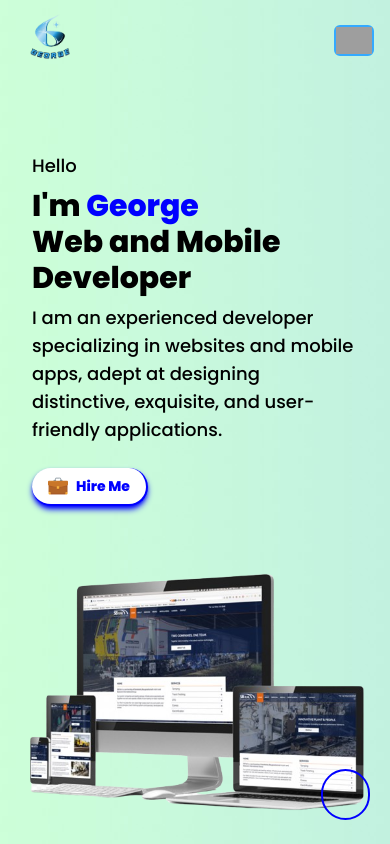
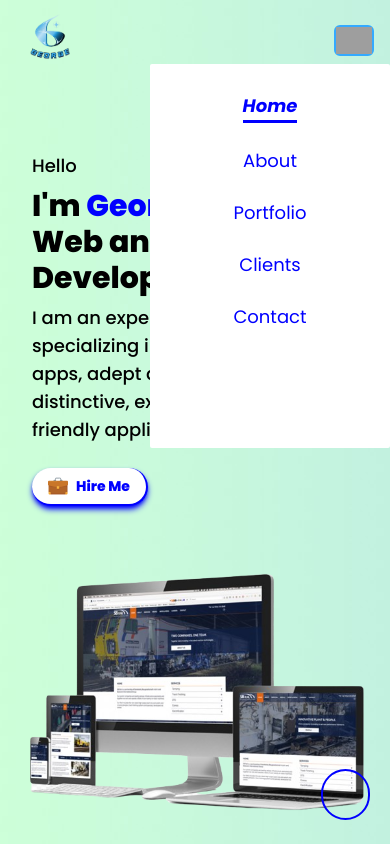
Before and after one commit to Georgechisom/georgeportfolio, a React (Create React App) app: page / in a window 390 px wide. Both pictures are taken after a click on the button 354 px from the left and 40 px from the top of the page. Shown: the top 844 px of the page. Built offline with nearby package versions, Linux system fonts and the light colour scheme; grey boxes are pictures that could not be loaded; some icons are missing.

Commit message:
portfolio updated

```diff
--- a/src/components/Contact/Contact.js
+++ b/src/components/Contact/Contact.js
@@ -14,7 +14,7 @@ import { Link } from 'react-scroll';
 const Contact = () => {
   return (
     <section className='max-w-screen-xl py-0 px-4 mx-auto w-full overflow-hidden flex flex-col items-center justify-center text-center my-2'>
-        <div className='my-4'>
+        <div className='my-4 clients'>
             <h2 className='text-2xl md:text-3xl lg:text-4xl font-extrabold py-6 md:py-10 mb-5'>My Clients</h2>
             <p className='font-medium text-sm sm:text-base py-0 px-6 lg:px-20'>
                 I have had the opportunity to collaborate with a diverse group of companies, and among the notable ones I have worked with includes
@@ -34,7 +34,8 @@ const Contact = () => {
                 </div>
             </div>
         </div>
-        <div className='my-4'>
+        <div className='my-1' id='contact'></div>
+        <div className='my-4 contact'>
             <h2 className='text-2xl md:text-3xl lg:text-4xl font-extrabold py-6 md:pt-10'>Contact Me</h2>
             <span className='font-medium text-sm sm:text-base py-0 px-6 lg:px-20'>
                 Kindly fill out the form provided below to discuss any business opportunities.
--- a/src/components/Footer/Footer.js
+++ b/src/components/Footer/Footer.js
@@ -2,7 +2,7 @@ import React from 'react'
 
 const Footer = () => {
   return (
-    <footer className='max-w-screen-xl mx-auto w-full overflow-hidden flex items-center justify-center text-center my-6 font-semibold text-xs sm:text-sm md:text-base lg:text-lg'>
+    <footer className='max-w-screen-xl mx-auto w-full overflow-hidden flex items-center justify-center text-center my-8 font-semibold text-xs sm:text-sm md:text-base lg:text-lg'>
         copy &#169; 2025 George Chisom. All Rights Reserved.
     </footer>
   )
--- a/src/components/Intro/Intro.js
+++ b/src/components/Intro/Intro.js
@@ -6,7 +6,7 @@ import design from '../../assets/webapps.png';
 
 const Intro = () => {
   return (
-    <section className='max-w-screen-xl mx-auto w-full overflow-hidden mt-10 relative flex items-center justify-center flex-col lg:flex-row'>
+    <section className='max-w-screen-xl mx-auto w-full overflow-hidden mt-10 relative flex items-center justify-center flex-col lg:flex-row intro'>
         <div className='h-full w-full p-8 text-3xl md:text-4xl lg:text-5xl font-extrabold flex flex-col justify-center gap-y-2 overflow-hidden'>
           <span className='text-lg lg:text-xl font-medium'>Hello</span>
           <span>I'm <span className='text-skyText'>George</span> <br />Web and Mobile Developer</span>
@@ -18,7 +18,9 @@ const Intro = () => {
             </button>
           </Link>
           <div className='ml-auto'>
-            <button className='fixed bottom-6 lg:bottom-10 right-5 cursor-pointer border-2 border-skyText md:px-4 lg:px-4 lg:py-1 lg:pt-0 px-[10px] py-[3px] pt-2 rounded-full hover:shadow-md hover:shadow-skyText hover:duration-200 z-50 hover:bg-[#ffffff93]'>
+            <button className='fixed bottom-6 lg:bottom-10 right-5 cursor-pointer border-2 border-skyText md:px-4 lg:px-4 lg:py-1 lg:pt-0 px-[10px] py-[3px] pt-2 rounded-full hover:shadow-md hover:shadow-skyText hover:duration-200 z-50 hover:bg-[#ffffff93]' onClick={() => {
+              document.getElementById('contact').scrollIntoView({behavior: 'smooth'});
+            }}>
               <box-icon type='solid' color='blue' size='sm' name='message-rounded-dots' animation="flashing"></box-icon>
             </button>
           </div>
--- a/src/components/NavBar/Navbar.css
+++ b/src/components/NavBar/Navbar.css
@@ -2,3 +2,20 @@
     box-shadow: 0 15px 45px -20px rgba(0, 0, 255, 0.719);
     background-color: white;
 }
+
+.active {
+    font-weight: bold;
+    font-style: italic;
+    color: blue;
+}
+
+.abu0 > .cc::after{
+    background-color: blue ;
+    content: '';
+    width: 100%;
+    height: 3px;
+    display: block;
+    margin: auto;
+    transition: 0.5s ;
+    cursor: pointer;
+}
--- a/src/components/NavBar/Navbar.js
+++ b/src/components/NavBar/Navbar.js
@@ -6,6 +6,7 @@ import menu from "../../assets/menu.png"
 
 const Navbar = () => {
     const [scrollWork, setScrollWork] = useState(false);
+    const [showMenu, setShowMenu] = useState(false);
 
     useEffect(() => {
         const handleScroll = () => {
@@ -26,22 +27,118 @@ const Navbar = () => {
   return (
     <nav className={scrollWork ? 'navbar w-full fixed lg:sticky md:sticky sm:sticky sm:left-0 sm:right-0 top-0 sm:top-0 md:top-0 z-50 text-skyText duration-200' : ''}>
         <div className='max-w-screen-xl mx-auto h-20 md:h-24 lg:h-28 flex items-center justify-between md:justify-center px-4 lg:px-0'>
-            <Link className='inline-flex md:hidden'>
+            <Link
+                to='intro'
+                spy={true}
+                smooth={true}
+                offset={-100}
+                duration={500}
+                className='inline-flex md:hidden'>
                 <img src={logo} alt='logo' className='w-32 object-cover -ml-5 md:-ml-0'/>
             </Link>
-            <div className='hidden md:inline-flex max-w-3xl items-center justify-center gap-x-12 cursor-pointer font-semibold duration-200 relative overflow-hidden group text-lg'>
-                <Link className='hover:italic hover:font-bold'>Home</Link>
-                <Link className='hover:italic hover:font-bold'>About</Link>
-                <Link>
+            <div className='hidden md:inline-flex max-w-3xl items-center justify-center gap-x-12 cursor-pointer font-semibold duration-200 relative overflow-hidden group text-lg abu0'>
+                <Link
+                    className='hover:italic hover:font-bold'
+                    activeClass='active cc'
+                    to='intro'
+                    spy={true}
+                    smooth={true}
+                    offset={-150}
+                    duration={500}
+                >Home</Link>
+                <Link
+                    className='hover:italic hover:font-bold'
+                    activeClass='active cc'
+                    to='skills'
+                    spy={true}
+                    smooth={true}
+                    offset={-100}
+                    duration={500}
+                >About</Link>
+                <Link
+                    to='intro'
+                    spy={true}
+                    smooth={true}
+                    offset={-150}
+                    duration={500}
+                >
                     <img src={logo} alt='logo' className='w-28 md:w-32 lg:w-36 mt-4 mb-2 object-cover'/>
                 </Link>
-                <Link className='hover:italic hover:font-bold'>Portfolio</Link>
-                <Link className='hover:italic hover:font-bold'>Clients</Link>
+                <Link
+                    className='hover:italic hover:font-bold'
+                    activeClass='active cc'
+                    to='works'
+                    spy={true}
+                    smooth={true}
+                    offset={-100}
+                    duration={500}
+                >Portfolio</Link>
+                <Link
+                    className='hover:italic hover:font-bold'
+                    activeClass='active cc'
+                    to='clients'
+                    spy={true}
+                    smooth={true}
+                    offset={-100}
+                    duration={500}
+                >Clients</Link>
             </div>
 
-            <button className='inline-flex md:hidden items-center justify-center cursor-pointer rounded-md hover:shadow-sm hover:shadow-[#33AAFF] border-2 border-[#33AAFF] hover:border-2 hover:border-[#33AAFF] hover:duration-200'>
-                <img src={menu} alt='menu' className='w-9 object-cover' />
+            <button className='inline-flex md:hidden items-center justify-center cursor-pointer rounded-md hover:shadow-sm hover:shadow-[#33AAFF] border-2 border-[#33AAFF] hover:border-2 hover:border-[#33AAFF] hover:duration-200' onClick={() => setShowMenu(!showMenu)} >
+                <img src={menu} alt='menu' className='w-9 object-cover'/>
             </button>
+            <div className='overflow-hidden group text-lg absolute top-16 right-0 z-20 flex flex-col items-center p-4 h-96 duration-300 bg-white text-skyText rounded-sm min-w-60 abu0' style={{ display: showMenu ? 'flex' : 'none' }}>
+                <Link
+                    className='hover:italic hover:font-bold py-3'
+                    activeClass='active cc'
+                    to='intro'
+                    spy={true}
+                    smooth={true}
+                    offset={-150}
+                    duration={500}
+                    onClick={() => setShowMenu(false)}
+                >Home</Link>
+                <Link
+                    className='hover:italic hover:font-bold py-3'
+                    activeClass='active cc'
+                    to='skills'
+                    spy={true}
+                    smooth={true}
+                    offset={-100}
+                    duration={500}
+                    onClick={() => setShowMenu(false)}
+                >About</Link>
+                <Link
+                    className='hover:italic hover:font-bold py-3'
+                    activeClass='active cc'
+                    to='works'
+                    spy={true}
+                    smooth={true}
+                    offset={-100}
+                    duration={500}
+                    onClick={() => setShowMenu(false)}
+                >Portfolio</Link>
+                <Link
+                    className='hover:italic hover:font-bold py-3'
+                    activeClass='active cc'
+                    to='clients'
+                    spy={true}
+                    smooth={true}
+                    offset={-100}
+                    duration={500}
+                    onClick={() => setShowMenu(false)}
+                >Clients</Link>
+                <Link
+                    className='hover:italic hover:font-bold py-3'
+                    activeClass='active cc'
+                    to='contact'
+                    spy={true}
+                    smooth={true}
+                    offset={-100}
+                    duration={500}
+                    onClick={() => setShowMenu(false)}
+                >Contact</Link>
+            </div>
         </div>
     </nav>
   )
--- a/src/components/Skills/Skills.js
+++ b/src/components/Skills/Skills.js
@@ -1,11 +1,11 @@
 import React from 'react';
 import uiDesign from "../../assets/bgui.png";
 import webDesign from "../../assets/webdesign.png";
-import appDesign from "../../assets/appdesign2.png"
+import appDesign from "../../assets/appdesign2.png";
 
 const Skills = () => {
   return (
-    <section className='max-w-screen-xl mx-auto w-full overflow-hidden flex flex-col items-center justify-center text-center my-2'>
+    <section className='max-w-screen-xl mx-auto w-full overflow-hidden flex flex-col items-center justify-center text-center my-2 skills'>
         <h2 className='text-2xl md:text-3xl lg:text-4xl font-extrabold pt-12 mb-5'>What I Do</h2>
         <span className='font-medium text-sm sm:text-base py-0 px-6 lg:px-20'>
             I am an enthusiastic and talented developer with experience in building visually captivating and user-friendly websites and applications. I possess a deep knowledge of designs and have a Keen eye for detail. I am skilled in HTML, CSS, JavaScript, PHP, React, WordPress, and React Native.
--- a/src/components/Works/Works.js
+++ b/src/components/Works/Works.js
@@ -15,7 +15,7 @@ import { Link } from 'react-scroll';
 
 const Works = () => {
   return (
-    <section className='max-w-screen-xl py-0 px-4 mx-auto w-full overflow-hidden flex flex-col items-center justify-center text-center my-2'>
+    <section className='max-w-screen-xl py-0 px-4 mx-auto w-full overflow-hidden flex flex-col items-center justify-center text-center my-2 works'>
         <h2 className='text-2xl md:text-3xl lg:text-4xl font-extrabold py-6 md:py-10 mb-5'>My Portfolio</h2>
         <span className='font-medium text-sm sm:text-base py-0 px-6 lg:px-20'>
             I derive great satisfaction from concentrating on the finest details and guaranteeing that my work is flawless down to the pixel. I am excited to utilizing my skills and experience to assist businesses achieve their goals and establish a robust online presence.
```
